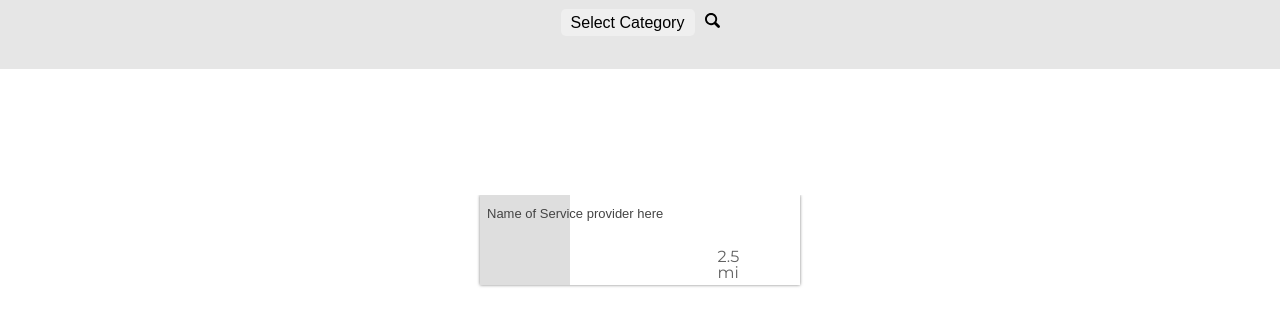
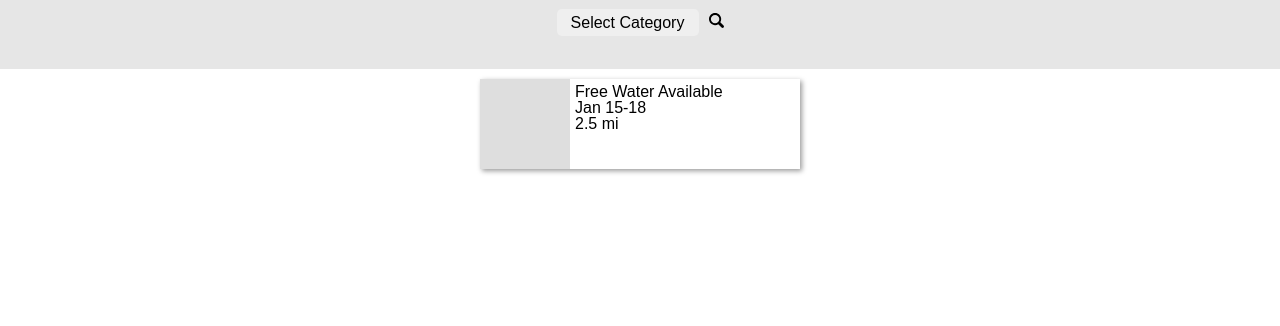
Before and after one commit to JimboKirkland/Frelief, a plain HTML site: page search_pg.html in a window 1280 px wide. Shown: the part 56-382 px from the top of the page. Drawn offline with nearby package versions, Linux system fonts and the light colour scheme; a web font is replaced by a local one.

Commit message:
search populate

```diff
--- a/css/search_pg.css
+++ b/css/search_pg.css
@@ -1,5 +1,10 @@
+html {
+  height: 100%;
+}
+
 body {
   font-family: 'Muli', sans-serif;
+  height: 100%;
 }
 
 #flex-container {
@@ -47,59 +52,26 @@ body {
   margin: 5px;
 }
 
-.provider_heading {
-  position: absolute;
-  top: 10px;
-  left: 0;
-  z-index: 1;
+#post-container {
   width: 100%;
-  height: 25px;
-  min-height: 15px;
-  padding: 2px 2px 2px 7px;
-  font-size: 0.813em;
-  color: rgb(68, 68, 68);
+  height: 100%;
+  overflow: scroll;
 }
 
-.provider_miles {
-  position: absolute;
-  top: 54px;
-  left: 74.2527173913%;
-  z-index: 2;
-  width: 43px;
-  min-height: 27px;
-  font-family: Montserrat;
-  font-size: 1em;
-  color: rgb(98, 98, 98);
+.post {
+  width: 320px;
+  height: 90px;
+  margin: 10px auto;
+  box-shadow: 2px 2px 5px rgba(0, 0, 0, 0.4);
+  display: flex;
 }
 
-.provider_panel {
-  position: relative;
-  width: 320px;
-  height: 90px;
-  margin: 0 auto;
-  box-shadow: 0 0 3px rgba(0, 0, 0, .5);
-}
-
-.provider_panel .element {
-  width: 230px;
-  height: 90px;
-  margin-left: 90px;
-  background-color: rgb(255, 255, 255);
-}
-
-.providerimg {
-  position: absolute;
-  top: 0;
-  left: 0;
+.img {
   width: 90px;
   height: 90px;
   background-color: rgb(222, 222, 222);
 }
 
-.providerpanelbox {
-  width: 100%;
-  height: 549px;
-  margin: 126px auto 0;
-  background-color: rgb(255, 255, 255);
-  overflow: scroll;
+.data {
+  margin: 5px;
 }
--- a/freLiefLogic_search_working.js
+++ b/freLiefLogic_search_working.js
@@ -1,6 +1,4 @@
-
 // Initializing Firebase
-
 var config = {
   apiKey: "AIzaSyDhP9dTb3yFd-UOgXgcFtCON8jIQ7KxRAw",
   authDomain: "freliefapp.firebaseapp.com",
@@ -11,23 +9,17 @@
 };
 
 firebase.initializeApp(config);
-
-
 var database = firebase.database();
 
-  // Button for search provider data
-  $("#search-btn").on("click", function(event) {
-
+//Click search button
+$("#search-button").on("click", function(event) {
  event.preventDefault();
 
-  // Grabs user input from the form
-  // var image = $("#image-input").val().trim();
-
-  // set the input value to a variable seachServices
-   search = $("#search-input").val();
+ console.log($("#categories").val())
+ search = $("#categories").val();
 
  database.ref().orderByChild(search).limitToLast(10).on("child_added", function(childSnapshot) {
-
+   if (search == childSnapshot.val().servicesOffered){
      contactName        = childSnapshot.val().contactName;
      nameOfOrganization = childSnapshot.val().nameOfOrganization;
      servicesOffered = childSnapshot.val().servicesOffered;
@@ -37,46 +29,26 @@
      zip = childSnapshot.val().zip;
      phonenum = childSnapshot.val().phonenum;
 
+  // $("#search-table > tbody").append(
+  //   "<tr><td>" + contactName +
+  //     "</td><td>" + nameOfOrganization +
+  //     "</td><td>" + servicesOffered +
+  //     "</td><td>" + address +
+  //     "</td><td>" + city +
+  //     "</td><td>" + state +
+  //     "</td><td>" + zip +
+  //     "</td><td>" + phonenum +
+  //   "</td></tr>");
 
-  // $("#search-value").text("searchquery");
-
-//       console.log(contactName);
-//       console.log(nameOfOrganization);
-//       console.log(servicesOffered);
-
-  $("#search-table > tbody").append("<tr><td>"  + contactName
-                                    + "</td><td>" + nameOfOrganization
-                                    + "</td><td>" + servicesOffered
-                                    + "</td><td>" + address
-                                    + "</td><td>" + city
-                                    + "</td><td>" + state
-                                    + "</td><td>" + zip
-                                    + "</td><td>" + phonenum + "</td></tr>");
+  $("#post-container").append(
+    "<div class='post'>"+
+      "<div class='img'></div>"+
+      "<div class='data'>"+
+        "<p>" + servicesOffered + "</p>"+
+        "<p>" + contactName + "</p>"+
+        "<p>" + address + "</p>"+
+        "</div></div></div>"
+      )
+    }
   });
-
-  // Alert
-  alert("Provider successfully added");
-
 });
-
-//ref.child('contact-name-input').orderByChild('contact-name-input').on("value", function(snapshot) {
-  //  console.log(snapshot.val());
-    //snapshot.forEach(function(data) {
-     //   console.log(data.key);
-    //});
-
-
-// 3. Create Firebase event for adding provider to the database and a row in the html when a user adds an entry
-//database.ref().on("child_added", function(childSnapshot, prevChildKey) {
-
-
-  // Store search value into a variable.
-
-//  var servicesOffered = childSnapshot.val().servicesOffered;
-
-
-  // Provider Info
-  //console.log(contactName);
-  //console.log(nameOfOrganization);
-
-  // Add provider data to the table output
--- a/search_pg.html
+++ b/search_pg.html
@@ -26,6 +26,7 @@
           <option value="Clothing">Clothing</option>
           <option value="Shelter">Shelter</option>
           <option value="Medical">Medical</option>
+          <option value="Children's Health">Children's Health</option>
           <option value="Tech">Tech</option>
         </select>
       </form>
@@ -34,19 +35,21 @@
     <!-- <p><a href="">Sign up for alerts</a></p> -->
   </div>
 
-  <div class="providerpanelbox">
-    <div class="provider_panel">
-      <div class="providerimg"></div>
-      <div class="element">
-        <p class="provider_miles">2.5 mi</p>
-        <p class="provider_heading">Name of Service provider here</p>
+  <div id="post-container">
+    <div class="post">
+      <div class="img">
+      </div>
+      <div class="data">
+        <p>Free Water Available</p>
+        <p>Jan 15-18</p>
+        <p>2.5 mi</p>
       </div>
     </div>
   </div>
 
 <!-- GOOGLE MAPS API -->
 <!-- <script async defer src="https://maps.googleapis.com/maps/api/js?key=AIzaSyCrJU3Qp2zf2WsDRs4FAfaGl7lUaHD32TI&callback=initMap"></script> -->
-<!-- <script type="text/javascript"  src="assets/js/freLiefLogic.js"></script> -->
+<script type="text/javascript"  src="freLiefLogic_search_working.js"></script>
  <!-- <script type="text/javascript" src="assets/js/googleScripts.js"></script> -->
  <!--<script type="text/javascript" src="infowindow.js"></script>-->
  <!-- <script type="text/javascript"  src="assets/js/firebaseMarkers.js"></script> -->
```
Lines whose indentation alone changed are shown as unchanged.
